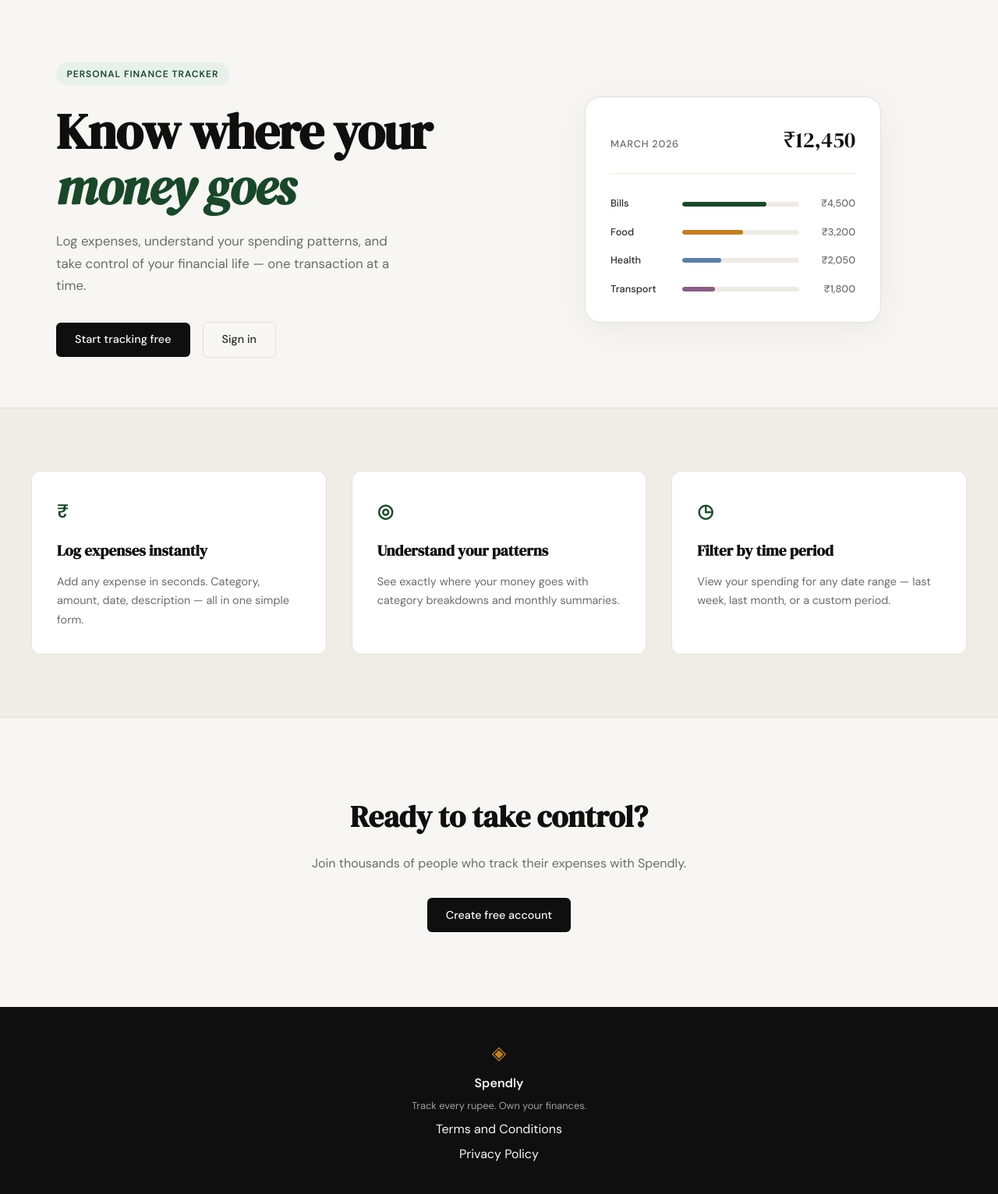
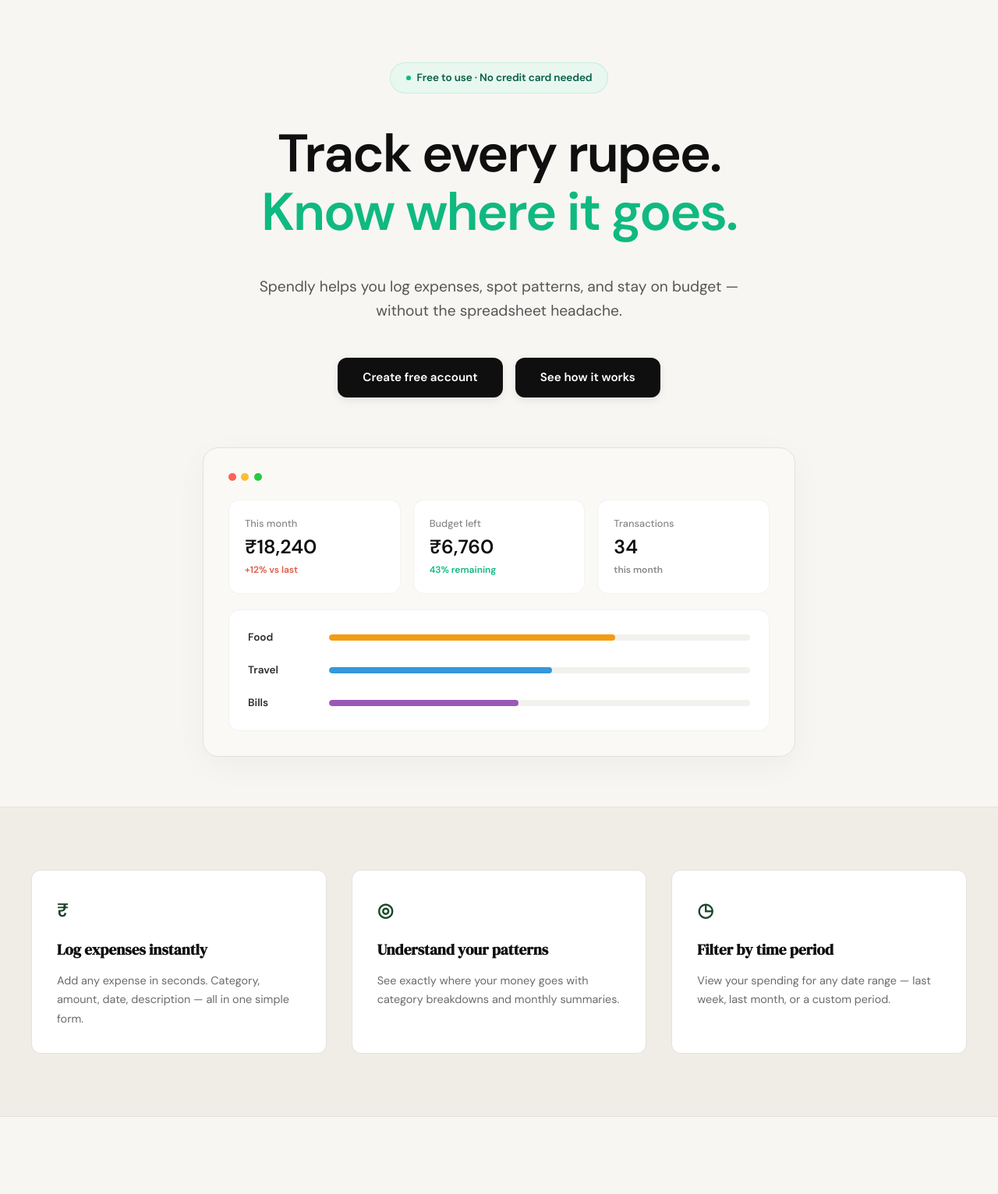
Before and after one commit to r0shan-git/Spendly, a Flask app: page / in a window 1280 px wide. Shown: the part 61-1593 px from the top of the page at 78% size. Run offline with Flask 3, Linux system fonts and the light colour scheme.

Commit message:
landing: redesign hero section to match mockup

```diff
--- /dev/null
+++ b/static/css/landing.css
@@ -0,0 +1,245 @@
+/* landing.css - Hero Redesign styling */
+
+.hero {
+    display: flex;
+    flex-direction: column;
+    align-items: center;
+    text-align: center;
+    padding: 5rem 1.5rem 4rem;
+    max-width: 900px;
+    margin: 0 auto;
+    gap: 2rem;
+}
+
+/* Badge styling */
+.hero-badge-new {
+    display: inline-flex;
+    align-items: center;
+    gap: 0.5rem;
+    background: #e8f7f0; /* Mint light background */
+    border: 1px solid rgba(16, 185, 129, 0.15);
+    padding: 0.5rem 1.25rem;
+    border-radius: 999px;
+    margin-bottom: 0.5rem;
+}
+
+.badge-dot {
+    width: 6px;
+    height: 6px;
+    background-color: #10b981;
+    border-radius: 50%;
+    display: inline-block;
+}
+
+.badge-text {
+    font-family: var(--font-body);
+    font-size: 0.85rem;
+    font-weight: 550;
+    color: #065f46; /* Dark mint green text */
+    letter-spacing: -0.01em;
+}
+
+/* Title and Subtitle styling */
+.hero-title {
+    font-family: var(--font-body) !important;
+    font-weight: 700;
+    font-size: clamp(2.5rem, 6vw, 4.25rem);
+    line-height: 1.1;
+    letter-spacing: -0.03em;
+    color: #0f0f0f;
+    margin-bottom: 0.75rem;
+}
+
+.hero-title .highlight {
+    color: #10b981; /* Emerald green from mockup */
+}
+
+.hero-subtitle {
+    font-family: var(--font-body);
+    font-size: clamp(1.05rem, 2vw, 1.2rem);
+    color: #555555;
+    line-height: 1.6;
+    max-width: 680px;
+    margin: 0 auto 0.75rem auto;
+}
+
+/* Actions styling */
+.hero-actions-new {
+    display: flex;
+    gap: 1rem;
+    justify-content: center;
+    margin-bottom: 2rem;
+}
+
+.btn-black {
+    display: inline-block;
+    background: #0f0f0f;
+    color: #ffffff;
+    padding: 0.85rem 2rem;
+    font-size: 0.95rem;
+    font-weight: 600;
+    border-radius: 12px;
+    border: none;
+    cursor: pointer;
+    transition: all 0.2s ease;
+    font-family: var(--font-body);
+    box-shadow: 0 4px 12px rgba(0,0,0,0.08);
+    text-decoration: none;
+}
+
+.btn-black:hover {
+    background: #2d2d2d;
+    transform: translateY(-1px);
+    color: #ffffff;
+}
+
+/* Preview Card Section styling */
+.dashboard-preview {
+    width: 100%;
+    max-width: 760px;
+    background: #faf9f6; /* very soft paper background */
+    border: 1px solid var(--border);
+    border-radius: var(--radius-lg);
+    padding: 2rem;
+    box-shadow: 0 12px 40px rgba(0, 0, 0, 0.04);
+    text-align: left;
+    display: flex;
+    flex-direction: column;
+    gap: 1.25rem;
+}
+
+.preview-header {
+    display: flex;
+    gap: 0.4rem;
+    margin-bottom: 0.25rem;
+}
+
+.preview-dot {
+    width: 10px;
+    height: 10px;
+    border-radius: 50%;
+}
+
+.preview-dot.red { background-color: #ff5f56; }
+.preview-dot.orange { background-color: #ffbd2e; }
+.preview-dot.green { background-color: #27c93f; }
+
+.preview-grid {
+    display: grid;
+    grid-template-columns: repeat(3, 1fr);
+    gap: 1rem;
+}
+
+.preview-card {
+    background: #ffffff;
+    border: 1px solid rgba(0, 0, 0, 0.05);
+    border-radius: 14px;
+    padding: 1.25rem;
+    display: flex;
+    flex-direction: column;
+    gap: 0.25rem;
+}
+
+.preview-card-label {
+    font-size: 0.8rem;
+    font-weight: 500;
+    color: #888888;
+}
+
+.preview-card-value {
+    font-size: 1.55rem;
+    font-weight: 700;
+    color: #0f0f0f;
+    line-height: 1.2;
+}
+
+.preview-card-trend {
+    font-size: 0.75rem;
+    font-weight: 600;
+    margin-top: 0.1rem;
+}
+
+.trend-up {
+    color: #e05a47; /* Red/Orange style for +12% */
+}
+
+.trend-green {
+    color: #10b981; /* Green style for 43% remaining */
+}
+
+.trend-neutral {
+    color: #888888; /* Gray for transactions */
+}
+
+/* Category breakdown styling */
+.category-breakdown-card {
+    background: #ffffff;
+    border: 1px solid rgba(0, 0, 0, 0.05);
+    border-radius: 14px;
+    padding: 1.5rem;
+    display: flex;
+    flex-direction: column;
+    gap: 1.25rem;
+}
+
+.category-row {
+    display: grid;
+    grid-template-columns: 80px 1fr;
+    align-items: center;
+    gap: 1.5rem;
+}
+
+.category-label {
+    font-size: 0.85rem;
+    font-weight: 600;
+    color: #2d2d2d;
+}
+
+.category-bar-track {
+    height: 8px;
+    background: #f3f1ed;
+    border-radius: 999px;
+    overflow: hidden;
+}
+
+.category-bar {
+    height: 100%;
+    border-radius: 999px;
+}
+
+.category-bar.food-bar {
+    width: 68%;
+    background-color: #f39c12; /* Food: golden orange */
+}
+
+.category-bar.travel-bar {
+    width: 53%;
+    background-color: #3498db; /* Travel: blue */
+}
+
+.category-bar.bills-bar {
+    width: 45%;
+    background-color: #9b59b6; /* Bills: purple */
+}
+
+/* Responsive adjustments */
+@media (max-width: 640px) {
+    .preview-grid {
+        grid-template-columns: 1fr;
+    }
+    .hero-actions-new {
+        flex-direction: column;
+        width: 100%;
+        max-width: 320px;
+        margin-left: auto;
+        margin-right: auto;
+        gap: 0.75rem;
+    }
+    .btn-black {
+        width: 100%;
+        text-align: center;
+    }
+    .dashboard-preview {
+        padding: 1.25rem;
+    }
+}
--- a/templates/landing.html
+++ b/templates/landing.html
@@ -2,59 +2,70 @@
 
 {% block title %}Spendly — Track Every Rupee{% endblock %}
 
+{% block head %}
+<link rel="stylesheet" href="{{ url_for('static', filename='css/landing.css') }}">
+{% endblock %}
+
 {% block content %}
 
 <section class="hero">
-    <div class="hero-inner">
-        <div class="hero-badge">Personal Finance Tracker</div>
+    <div class="hero-badge-new">
+        <span class="badge-dot"></span>
+        <span class="badge-text">Free to use · No credit card needed</span>
+    </div>
     <h1 class="hero-title">
-            Know where your<br>
-            <em>money goes</em>
+        Track every rupee.<br>
+        <span class="highlight">Know where it goes.</span>
     </h1>
     <p class="hero-subtitle">
-            Log expenses, understand your spending patterns,
-            and take control of your financial life —
-            one transaction at a time.
+        Spendly helps you log expenses, spot patterns, and stay on budget — without the spreadsheet headache.
     </p>
-        <div class="hero-actions">
-            <a href="{{ url_for('register') }}" class="btn-primary">Start tracking free</a>
-            <a href="{{ url_for('login') }}" class="btn-ghost">Sign in</a>
+    <div class="hero-actions-new">
+        <a href="{{ url_for('register') }}" class="btn-black">Create free account</a>
+        <a href="#" class="btn-black btn-see-how">See how it works</a>
+    </div>
+
+    <div class="dashboard-preview">
+        <div class="preview-header">
+            <span class="preview-dot red"></span>
+            <span class="preview-dot orange"></span>
+            <span class="preview-dot green"></span>
+        </div>
+        <div class="preview-grid">
+            <div class="preview-card">
+                <span class="preview-card-label">This month</span>
+                <span class="preview-card-value">₹18,240</span>
+                <span class="preview-card-trend trend-up">+12% vs last</span>
+            </div>
+            <div class="preview-card">
+                <span class="preview-card-label">Budget left</span>
+                <span class="preview-card-value">₹6,760</span>
+                <span class="preview-card-trend trend-green">43% remaining</span>
+            </div>
+            <div class="preview-card">
+                <span class="preview-card-label">Transactions</span>
+                <span class="preview-card-value">34</span>
+                <span class="preview-card-trend trend-neutral">this month</span>
             </div>
         </div>
-    <div class="hero-visual">
-        <div class="mock-card">
-            <div class="mock-card-header">
-                <span class="mock-label">March 2026</span>
-                <span class="mock-total">₹12,450</span>
+
+        <div class="category-breakdown-card">
+            <div class="category-row">
+                <span class="category-label">Food</span>
+                <div class="category-bar-track">
+                    <div class="category-bar food-bar"></div>
                 </div>
-            <div class="mock-bars">
-                <div class="mock-bar-row">
-                    <span class="mock-cat">Bills</span>
-                    <div class="mock-bar-track">
-                        <div class="mock-bar" style="width: 72%"></div>
             </div>
-                    <span class="mock-amt">₹4,500</span>
+            <div class="category-row">
+                <span class="category-label">Travel</span>
+                <div class="category-bar-track">
+                    <div class="category-bar travel-bar"></div>
                 </div>
-                <div class="mock-bar-row">
-                    <span class="mock-cat">Food</span>
-                    <div class="mock-bar-track">
-                        <div class="mock-bar mock-bar-2" style="width: 52%"></div>
             </div>
-                    <span class="mock-amt">₹3,200</span>
-                </div>
-                <div class="mock-bar-row">
-                    <span class="mock-cat">Health</span>
-                    <div class="mock-bar-track">
-                        <div class="mock-bar mock-bar-3" style="width: 33%"></div>
-                    </div>
-                    <span class="mock-amt">₹2,050</span>
-                </div>
-                <div class="mock-bar-row">
-                    <span class="mock-cat">Transport</span>
-                    <div class="mock-bar-track">
-                        <div class="mock-bar mock-bar-4" style="width: 28%"></div>
-                    </div>
-                    <span class="mock-amt">₹1,800</span>
+            <div class="category-row">
+                <span class="category-label">Bills</span>
+                <div class="category-bar-track">
+                    <div class="category-bar bills-bar"></div>
                 </div>
             </div>
         </div>
```
Lines whose indentation alone changed are shown as unchanged.
